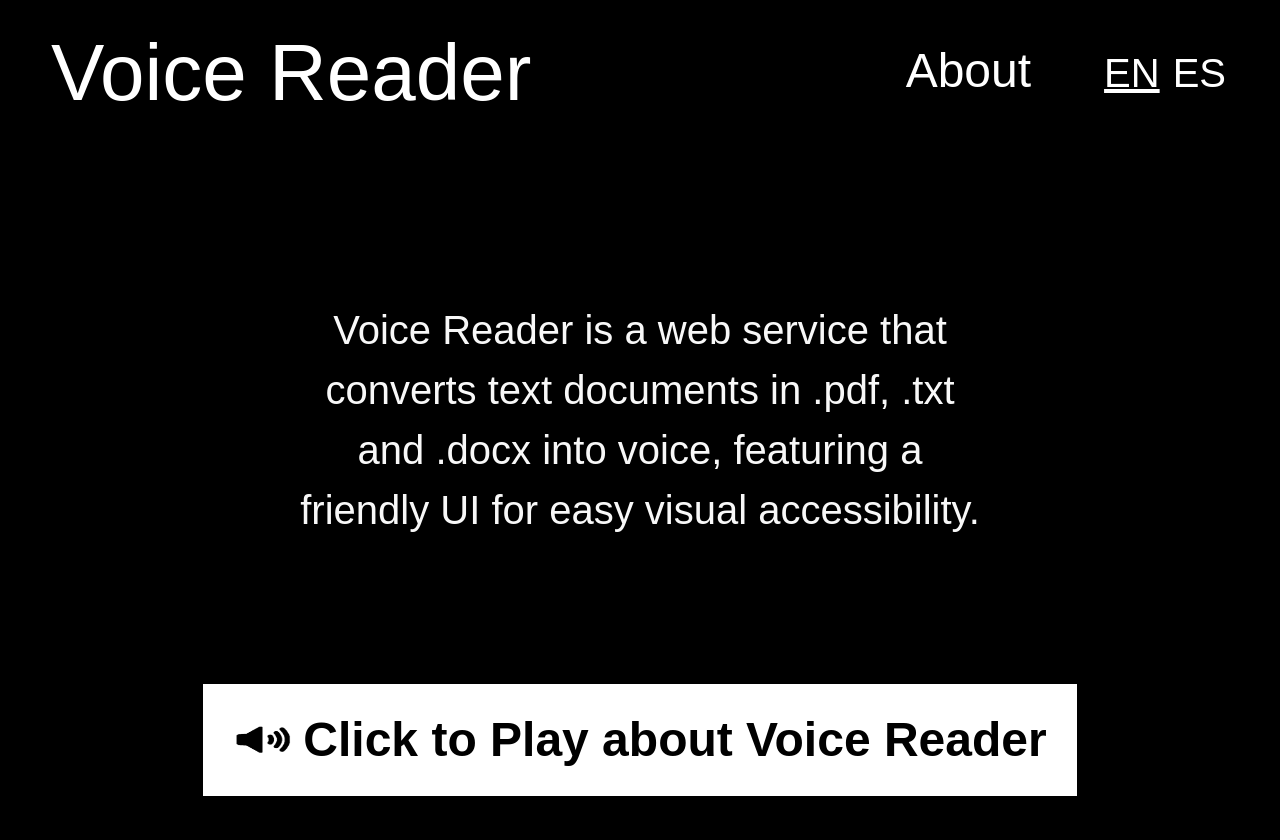
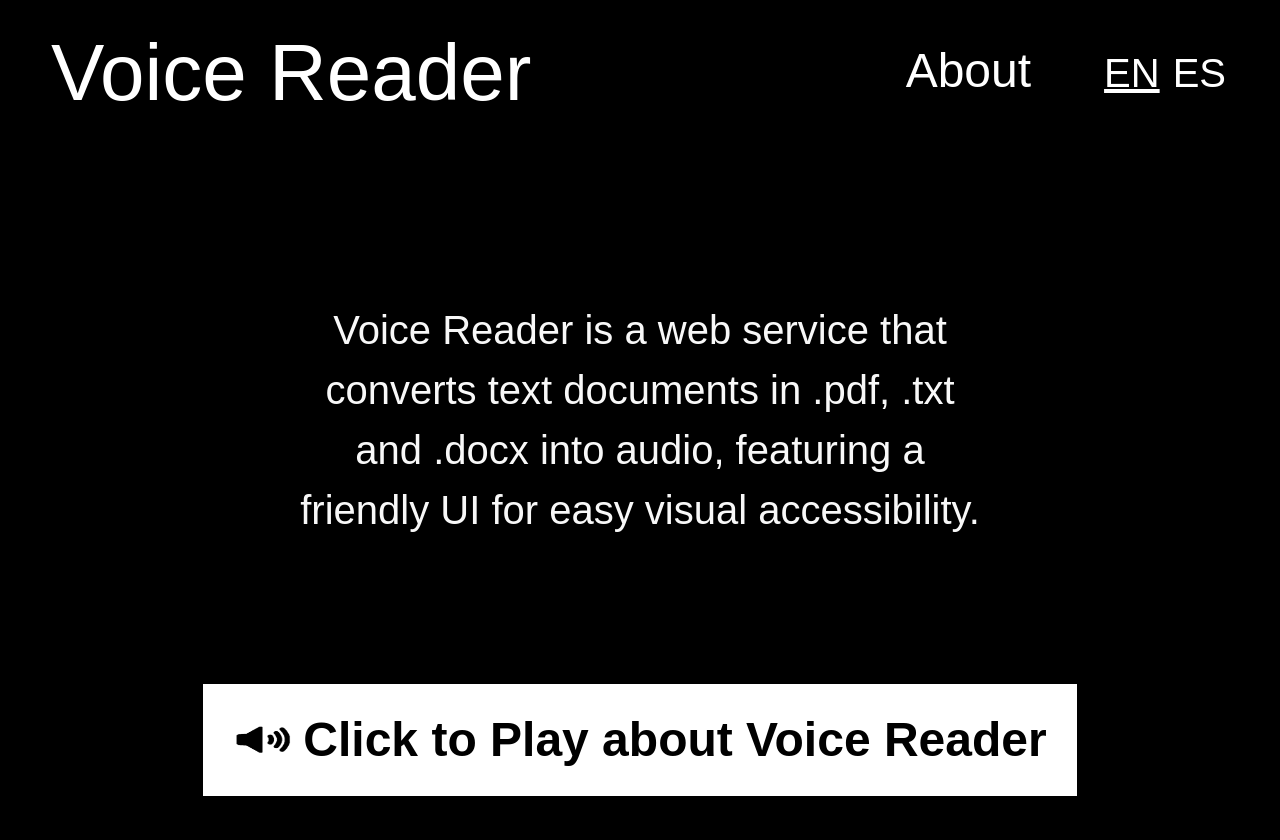
Before and after one commit to crubiogarcia/Voice-Reader-Web-App, a Flask app: page /about in a window 1280 px wide. Run offline with Flask 3, Linux system fonts and the light colour scheme; some libraries are stand-ins or nearby versions.

Commit message:
Translation changes

```diff
--- a/templates/about.html
+++ b/templates/about.html
@@ -2,7 +2,7 @@
 {% block content %}
 <div class="about-container">
     <div id="about-text">
-        {{_('Voice Reader is a web service that converts text documents in .pdf, .txt and .docx into voice, featuring a friendly UI for easy visual accessibility.')}}
+        {{_('Voice Reader is a web service that converts text documents in .pdf, .txt and .docx into audio, featuring a friendly UI for easy visual accessibility.')}}
     </div>
 
     <div class="button-container">
```
Also changed, not shown: translations/en/LC_MESSAGES/messages.po, translations/es/LC_MESSAGES/messages.po, 1 other file.
